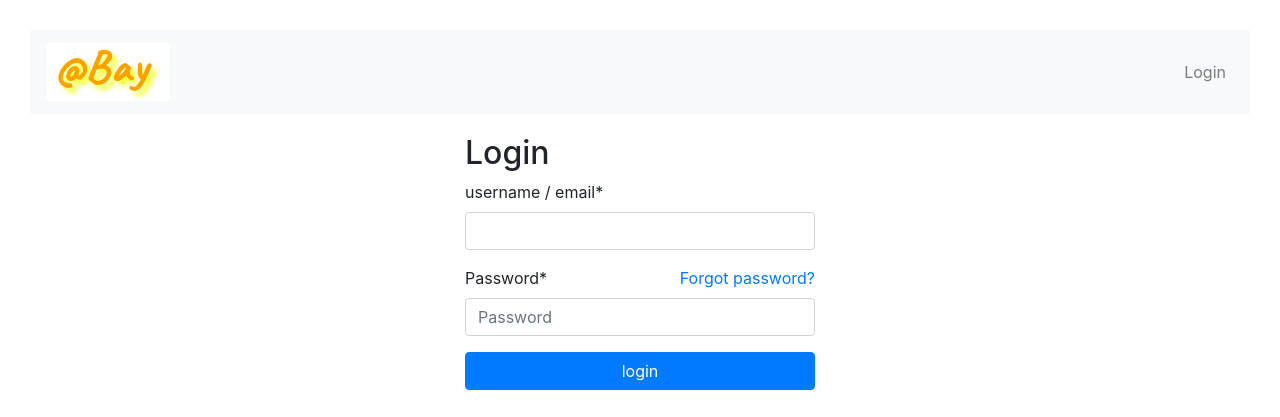
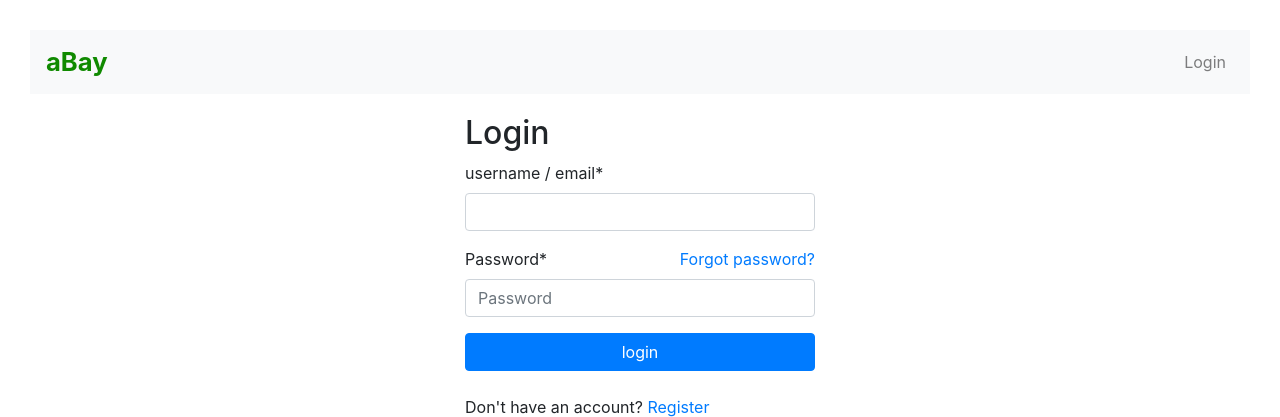
Before and after one commit to abijoy/abay, a Django app: page /accounts/login/ in a window 1280 px wide. Shown: the top 417 px of the page. Run offline with Django 3.2, Linux system fonts and the light colour scheme; parts of the project's set-up code (start-up, migrations or seed data) failed here and were passed over; some libraries are stand-ins or nearby versions.

Commit message:
textonly logo

```diff
--- a/app/templates/app/app_base.html
+++ b/app/templates/app/app_base.html
@@ -99,8 +99,9 @@
   <nav class="navbar navbar-expand-lg navbar-light bg-light">
 
     <!-- add brand logo -->
-    <a class="navbar-brand" href="{% url 'app:dashboard' %}">
-      <img src="{% static '/media/logo.png' %}" class="d-inline-block align-top" alt="Site Logo">
+    <a class="navbar-brand" href="{% url 'app:dashboard' %}" style="color: #108a00; font-size: 1.6rem; font-weight: bold;">
+      {% comment %} <img src="{% static '/media/logo.png' %}" class="d-inline-block align-top" alt="Site Logo"> {% endcomment %}
+      aBay
     </a>
 
     <!-- add navbar toggler for responsiveness -->
--- a/app/templates/app/navbar.html
+++ b/app/templates/app/navbar.html
@@ -9,8 +9,9 @@
 		<nav class="navbar navbar-expand-lg navbar-light bg-light">
 
 			<!-- add brand logo -->
-			<a class="navbar-brand" href="{% url 'dashboard' %}">
-				<img src="{% static '/media/logo.png' %}" class="d-inline-block align-top" alt="">
+			<a class="navbar-brand" href="{% url 'app:dashboard' %}" style="color: #108a00; font-size: 1.6rem; font-weight: bold;">
+			{% comment %} <img src="{% static '/media/logo.png' %}" class="d-inline-block align-top" alt="Site Logo"> {% endcomment %}
+			aBay
 			</a>
 
 			<!-- add navbar toggler for responsiveness -->
--- a/users/templates/base.html
+++ b/users/templates/base.html
@@ -6,8 +6,9 @@
   <nav class="navbar navbar-expand-lg navbar-light bg-light">
 
     <!-- add brand logo -->
-    <a class="navbar-brand" href="{% url 'app:dashboard' %}">
-      <img src="{% static '/media/logo.png' %}" class="d-inline-block align-top" alt="Site Logo">
+    <a class="navbar-brand" href="{% url 'app:dashboard' %}" style="color: #108a00; font-size: 1.6rem; font-weight: bold;">
+      {% comment %} <img src="{% static '/media/logo.png' %}" class="d-inline-block align-top" alt="Site Logo"> {% endcomment %}
+      aBay
     </a>
 
     <!-- add navbar toggler for responsiveness -->
```
